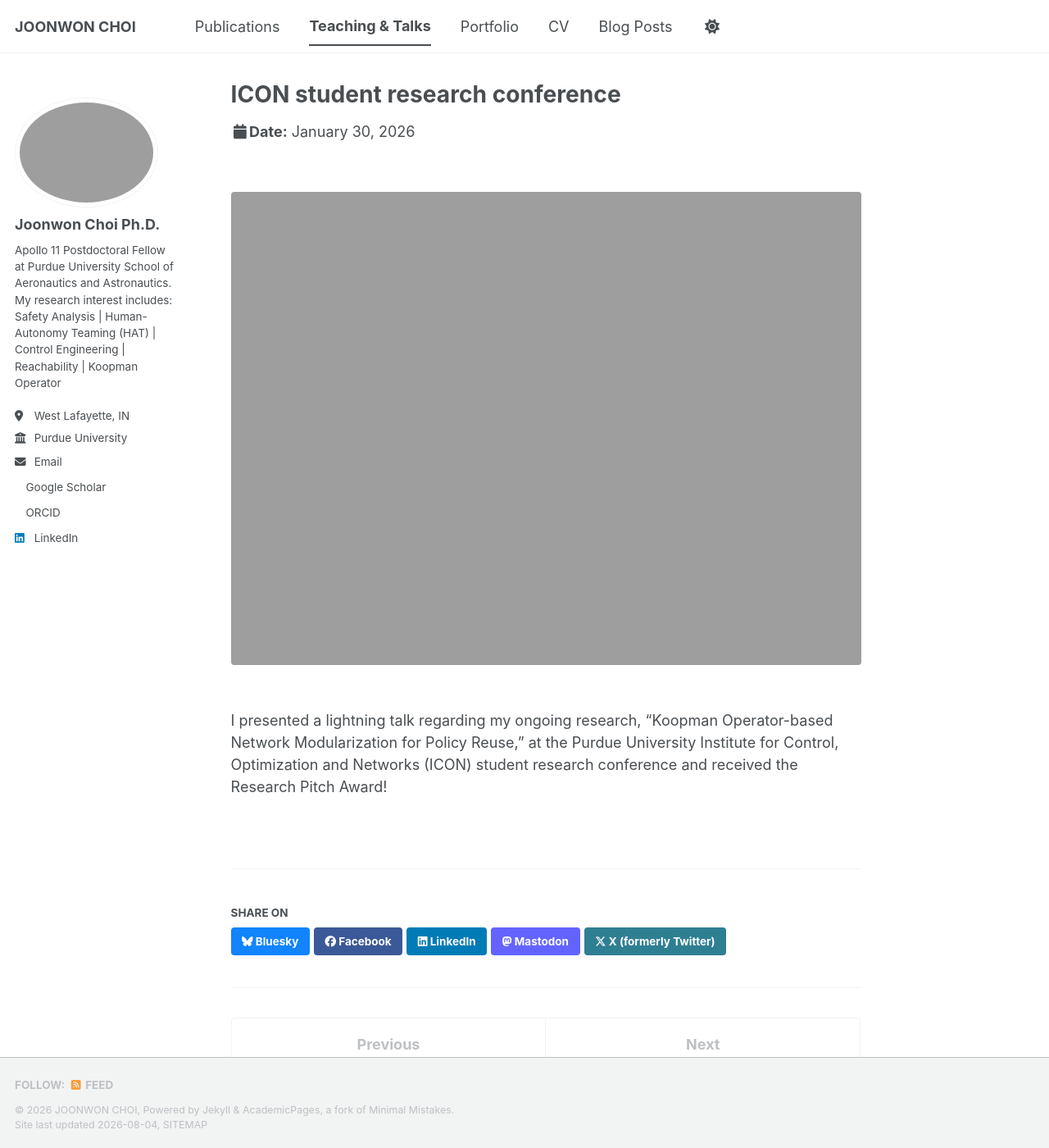
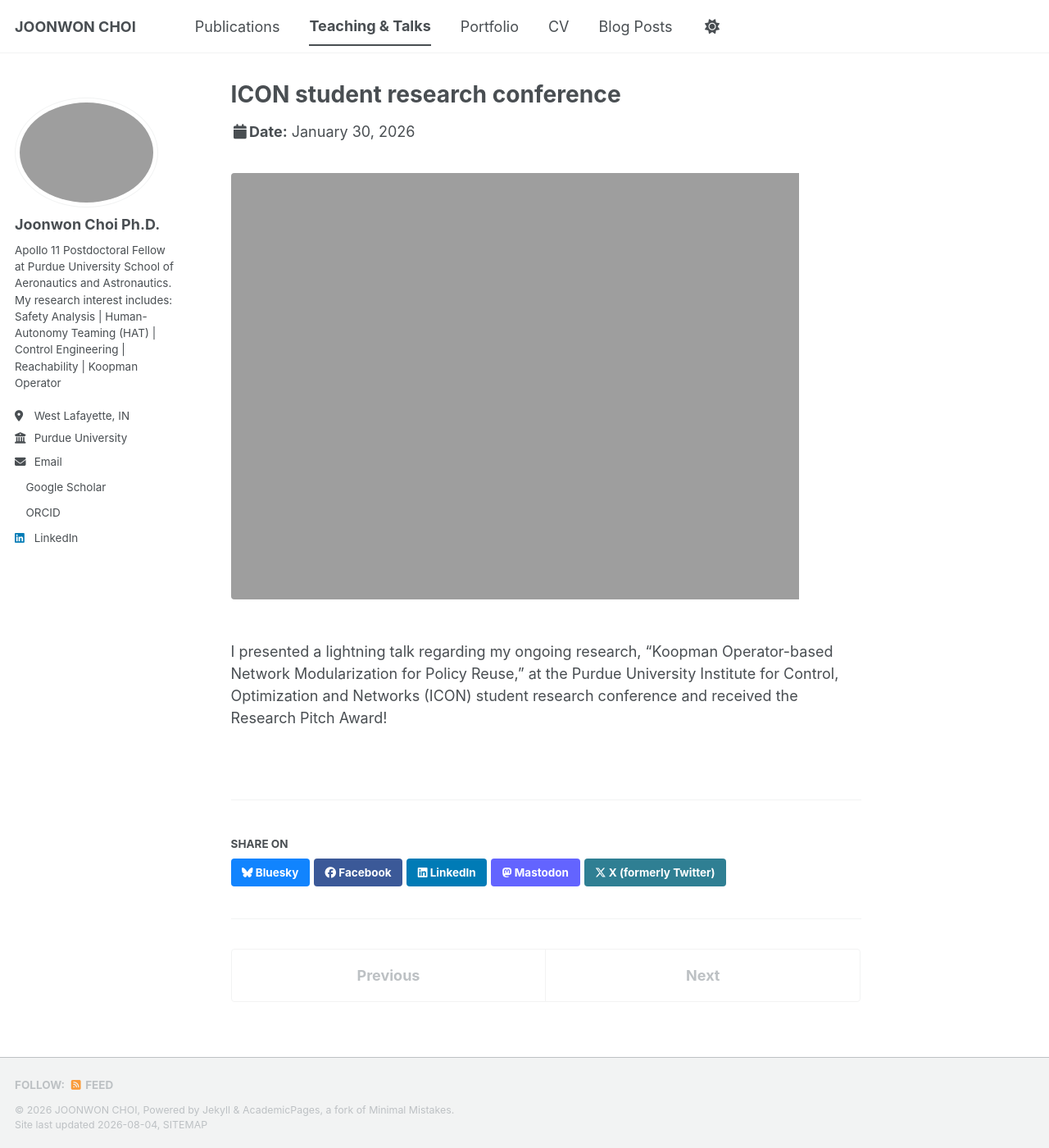
Before and after one commit to netakoi/netakoi.github.io, a Jekyll site: the page built from _talks/2026-01-30-ICON-1.md, in a window 1280 px wide and 1400 px high. Shown: the whole window at 82% size. Built offline with Jekyll 4.4.1, drawn with Linux system fonts in a browser that asks for light colours; a style sheet for code colours, icons or effects is not loaded.

Commit message:
Update _page.scss

```diff
--- a/_sass/layout/_page.scss
+++ b/_sass/layout/_page.scss
@@ -399,3 +399,24 @@
   font-size: $type-size-6;
   text-transform: uppercase;
 }
+
+.detail-page-image {
+  margin: 0.75rem 0 1.75rem;
+
+  img {
+    display: block;
+    width: 100%;
+    height: auto;
+    max-height: 520px;
+    object-fit: contain;
+    object-position: left center;
+    border-radius: $border-radius;
+  }
+
+  figcaption {
+    margin-top: 0.4rem;
+    color: var(--global-text-color-light);
+    font-size: $type-size-7;
+    text-align: center;
+  }
+}
```
